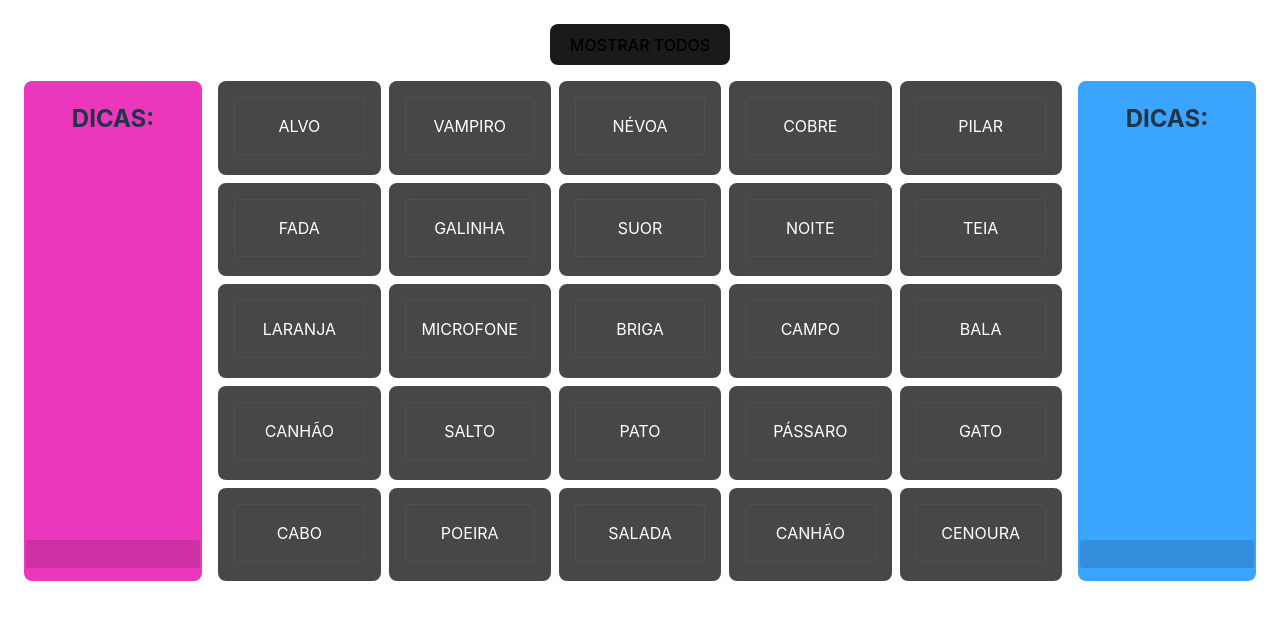
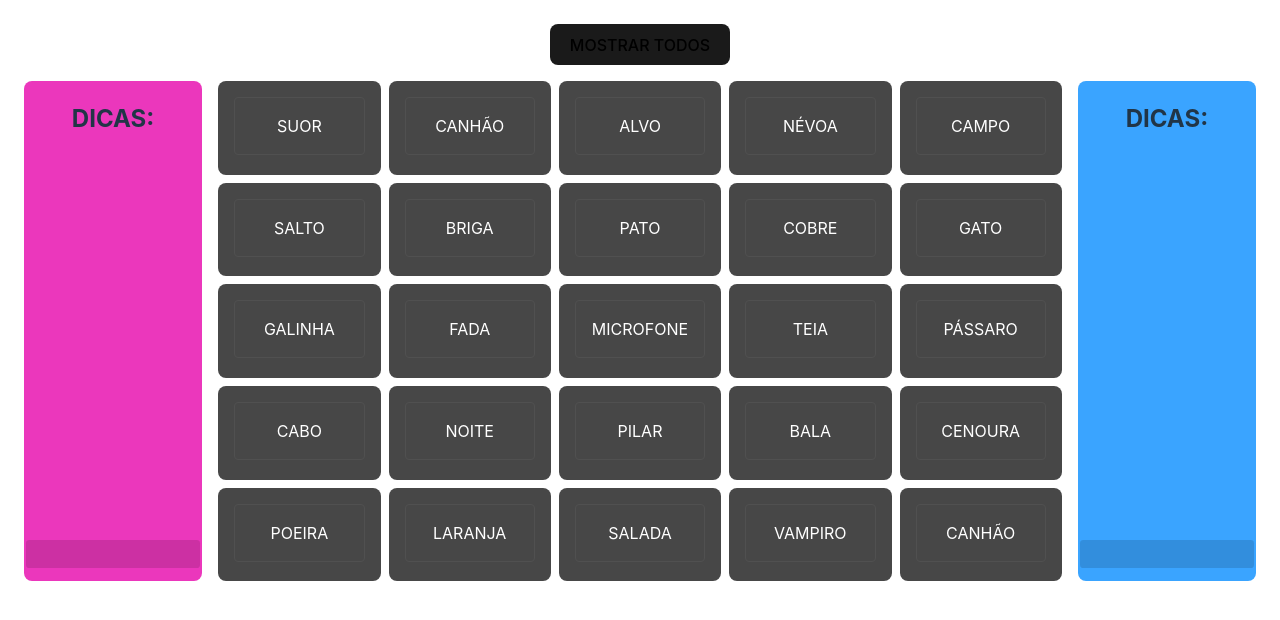
Before and after one commit to GustavoRCarvalho/codenames-web, a React (Vite) app: page / in a window 1280 px wide. Shown: the top 620 px of the page. Built offline with nearby package versions, Linux system fonts and the light colour scheme.

Commit message:
add: randomize cards

```diff
--- a/src/App.jsx
+++ b/src/App.jsx
@@ -6,14 +6,14 @@
 import { TipsBackground } from "./components/TeamsTips.jsx/TipsBackground"
 import { styled } from "styled-components"
 import { words } from "./assets/words"
-import { getRandomArbitrary } from "./assets/utils"
+import { getRandomArbitrary, shuffleArray } from "./assets/utils"
 
 function App() {
   const [selected, setSelected] = useState([])
   const [showAll, setShowAll] = useState(false)
 
   const wordList = useMemo(() => {
-    return [
+    return shuffleArray([
       ...Array.apply(null, Array(9)).map(() => {
         return {
           label: words[getRandomArbitrary(0, words.length)],
@@ -40,7 +40,7 @@
         color: "#121212",
         bordercolor: "#505050",
       },
-    ]
+    ])
   }, [])
 
   return (
--- a/src/assets/utils.js
+++ b/src/assets/utils.js
@@ -1,5 +1,17 @@
 export function getRandomArbitrary(min, max) {
   return parseInt(Math.random() * (max - min) + min)
+}
+
+export function shuffleArray(arr) {
+  // Loop em todos os elementos
+  for (let i = arr.length - 1; i > 0; i--) {
+    // Escolhendo elemento aleatório
+    const j = Math.floor(Math.random() * (i + 1))
+    // Reposicionando elemento
+    ;[arr[i], arr[j]] = [arr[j], arr[i]]
+  }
+  // Retornando array com aleatoriedade
+  return arr
 }
 
 export const wordsList = [
```
